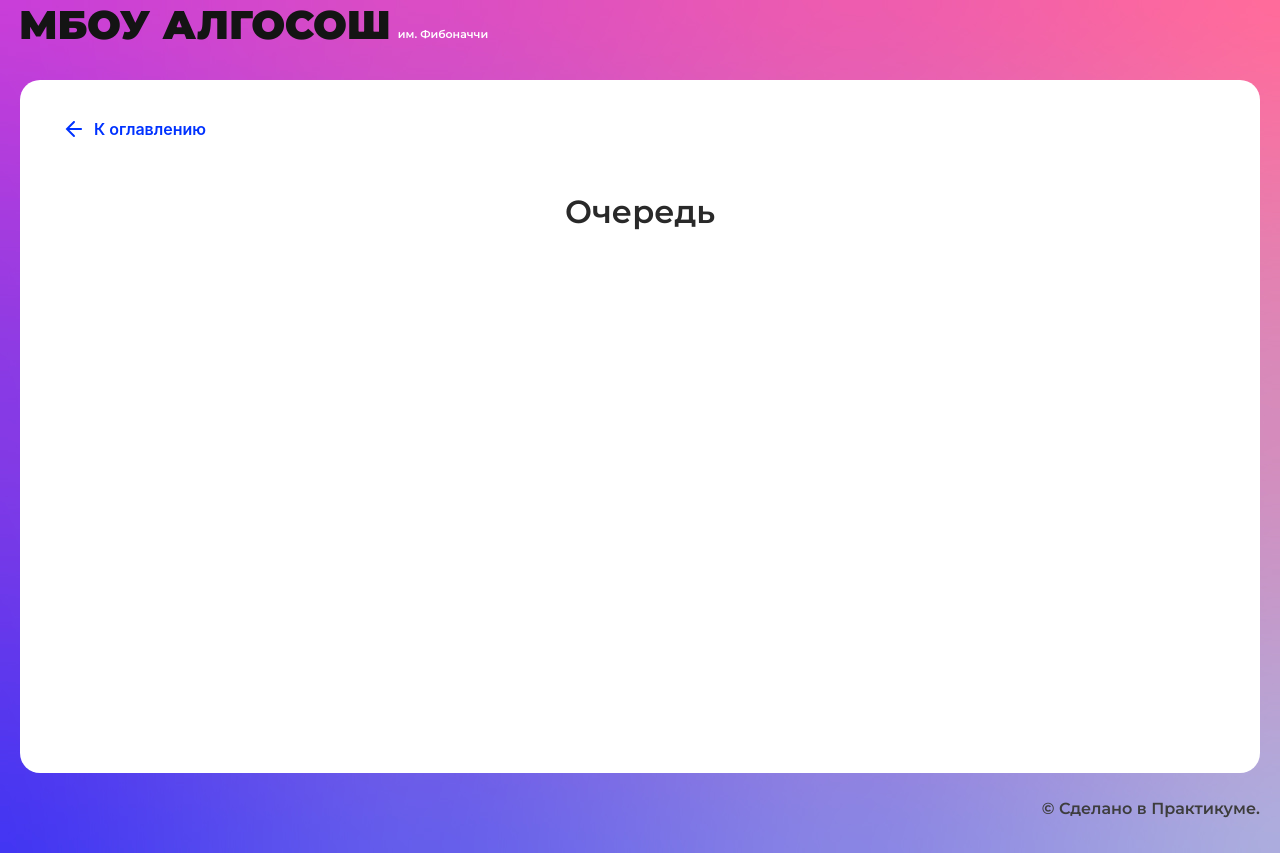
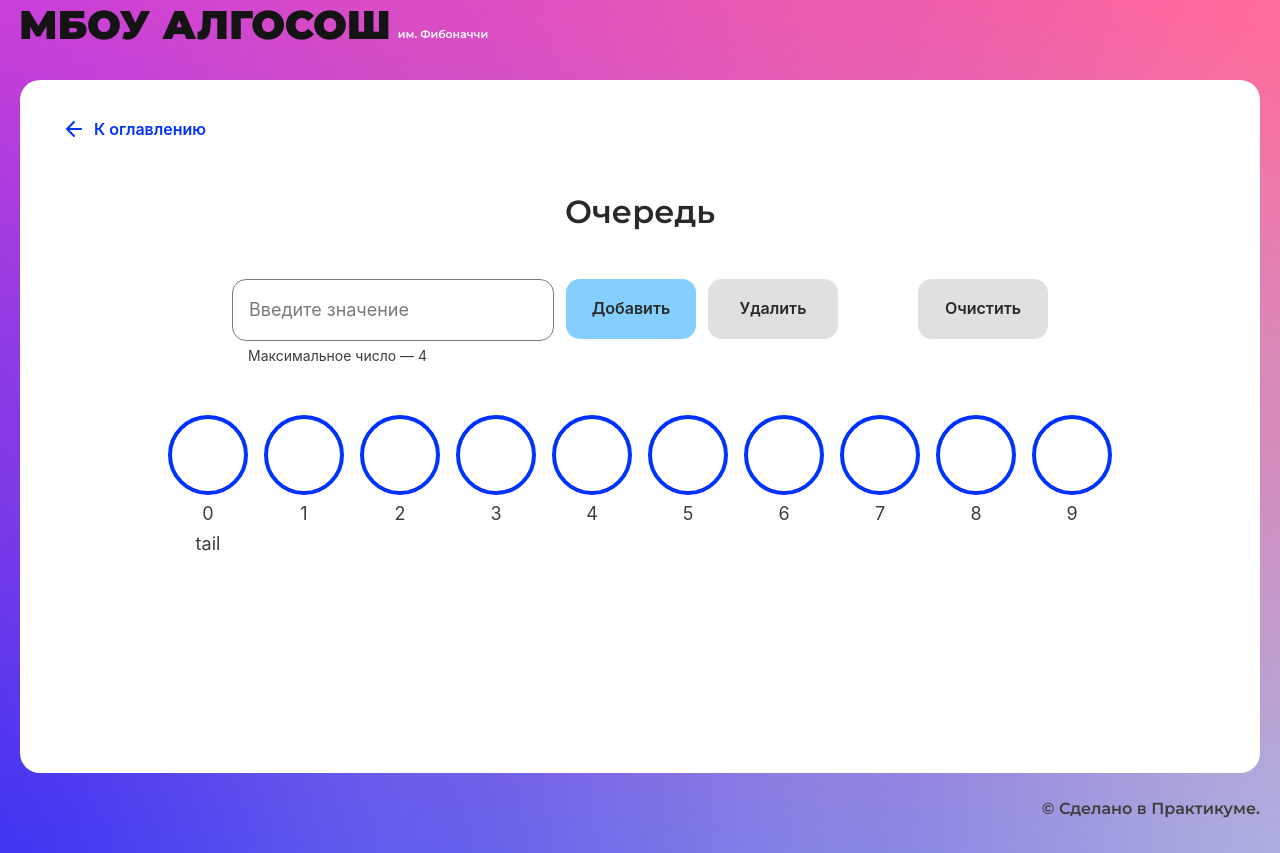
Before and after one commit to Tema-Bash/algo-visu, a React (Create React App) app: page /queue in a window 1280 px wide. Built offline with nearby package versions, Linux system fonts and the light colour scheme.

Commit message:
add queue

```diff
--- /dev/null
+++ b/src/components/queue-page/queue-page.module.css
@@ -0,0 +1,17 @@
+.container {
+  display: flex;
+  gap: 80px;
+  justify-content: center;
+}
+
+.formContainer {
+  display: flex;
+  gap: 12px;
+}
+
+.circlesContainer {
+  margin-top: 48px;
+  display: flex;
+  justify-content: center;
+  gap: 16px;
+}
--- a/src/components/queue-page/queue-page.tsx
+++ b/src/components/queue-page/queue-page.tsx
@@ -1,10 +1,108 @@
-import React from "react";
+import React, { useEffect, useState } from "react";
+import { Button } from "../ui/button/button";
+import { Circle } from "../ui/circle/circle";
+import { Input } from "../ui/input/input";
 import { SolutionLayout } from "../ui/solution-layout/solution-layout";
+import { Queue } from "./queue";
+import styles from "./queue-page.module.css";
+import { getCircleState } from "./utils";
+
+const queueSize = 10; //размер очереди
+const queue = new Queue<number>(queueSize);
 
 export const QueuePage: React.FC = () => {
+  const [inputValue, setInputValue] = useState<number>(0);
+  const [instanceQueue, setInstanceQueue] = useState<(number | null)[]>([]);
+  const [queueLength, setQueueLength] = useState(queue.getLength);
+  const [head, setHead] = useState(0);
+  const [tail, setTail] = useState(0);
+
+  useEffect(() => {
+    setInstanceQueue(queue.container.fill(-1)); //-1 == undefiend [-1,-1,-1,-1,-1,-1,-1,-1,-1]
+  }, []);
+
+  function enqueue() {
+    if (queueLength >= queueSize) {
+      throw new Error("Maximum length exceeded");
+    }
+    queue.enqueue(inputValue);
+    let tmp = [...instanceQueue];
+    tmp.splice(tail % queueSize, 1, inputValue);
+    setInstanceQueue(tmp);
+    setQueueLength((queueLength) => (queueLength = queueLength + 1));
+    setTimeout(() => {
+      setTail((tail) => (tail = (tail + 1) % queueSize));
+    }, 1000);
+  }
+
+  function dequeue() {
+    if (queue.isEmpty()) {
+      throw new Error("No elements in the queue");
+    }
+    queue.dequeue();
+    let tmp = [...instanceQueue];
+    tmp.splice(head % queueSize, 1, -1);
+    setHead((head) => (head = (head + 1) % queueSize));
+    setTimeout(() => {
+      setInstanceQueue(tmp);
+
+      setQueueLength((queueLength) => (queueLength = queueLength - 1));
+    }, 1000);
+  }
+
+  function clear() {
+    queue.clear();
+    setQueueLength(0);
+    setHead(0);
+    setTail(0);
+    setInstanceQueue(queue.container.fill(-1));
+  }
+
   return (
     <SolutionLayout title="Очередь">
-
+      <div className={styles.container}>
+        <div className={styles.formContainer}>
+          <Input
+            placeholder={`Введите значение`}
+            type={`number`}
+            onInput={(e) =>
+              setInputValue(Number((e.target as HTMLButtonElement).value))
+            }
+            isLimitText={true}
+            max={4}
+            extraClass={styles.inputFild}
+          />
+          <Button
+            text={`Добавить`}
+            onClick={enqueue}
+            disabled={queueLength >= queueSize}
+          />
+          <Button
+            text={`Удалить`}
+            onClick={dequeue}
+            disabled={queueLength === 0}
+          />
+        </div>
+        <Button
+          text={`Очистить`}
+          onClick={clear}
+          disabled={queueLength === 0}
+        />
+      </div>
+      <div className={styles.circlesContainer}>
+        {instanceQueue.map((el, i) => {
+          return (
+            <Circle
+              key={i}
+              head={i === head && el !== -1 ? `head` : null}
+              tail={i === tail ? `tail` : null}
+              letter={el !== -1 ? el?.toString() : undefined}
+              index={i}
+              state={getCircleState(i, el, tail, head)}
+            />
+          );
+        })}
+      </div>
     </SolutionLayout>
   );
 };
--- /dev/null
+++ b/src/components/queue-page/queue.ts
@@ -0,0 +1,46 @@
+import { runInThisContext } from "vm";
+import { IQueue } from "./types";
+
+export class Queue<T> implements IQueue<T> {
+  container: (T | null)[] = [];
+  private head = 0;
+  private tail = 0;
+  private readonly size: number = 0;
+  private length: number = 0;
+
+  constructor(size: number) {
+    this.size = size;
+    this.container = Array(size);
+  }
+
+  enqueue = (item: T) => {
+    if (this.length >= this.size) {
+      throw new Error("Maximum length exceeded");
+    }
+    this.container[this.tail % this.size] = item;
+    this.tail = this.tail + 1;
+    this.length = this.length + 1;
+  };
+
+  dequeue = () => {
+    if (this.isEmpty()) {
+      throw new Error("No elements in the queue");
+    }
+    delete this.container[this.head];
+    this.head = this.head + 1;
+    this.length = this.length - 1;
+  };
+
+  getLength = () => {
+    return this.length;
+  };
+
+  isEmpty = () => this.length === 0;
+
+  clear = () => {
+    this.container = Array(this.size);
+    this.length = 0;
+    this.head = 0;
+    this.tail = 0;
+  };
+}
--- /dev/null
+++ b/src/components/queue-page/types.ts
@@ -0,0 +1,5 @@
+export interface IQueue<T> {
+  enqueue: (item: T) => void;
+  dequeue: () => void;
+  getLength: () => number;
+}
--- /dev/null
+++ b/src/components/queue-page/utils.ts
@@ -0,0 +1,18 @@
+import { isEditable } from "@testing-library/user-event/dist/utils";
+import { ElementStates } from "../../types/element-states";
+
+export function getCircleState(
+  index: number,
+  el: number | null,
+  tail: number,
+  head: number
+) {
+  if (index == head - 1 && el !== -1) {
+    return ElementStates.Changing;
+  }
+  if (index == tail && el !== -1) {
+    return ElementStates.Changing;
+  } else {
+    return ElementStates.Default;
+  }
+}
```
